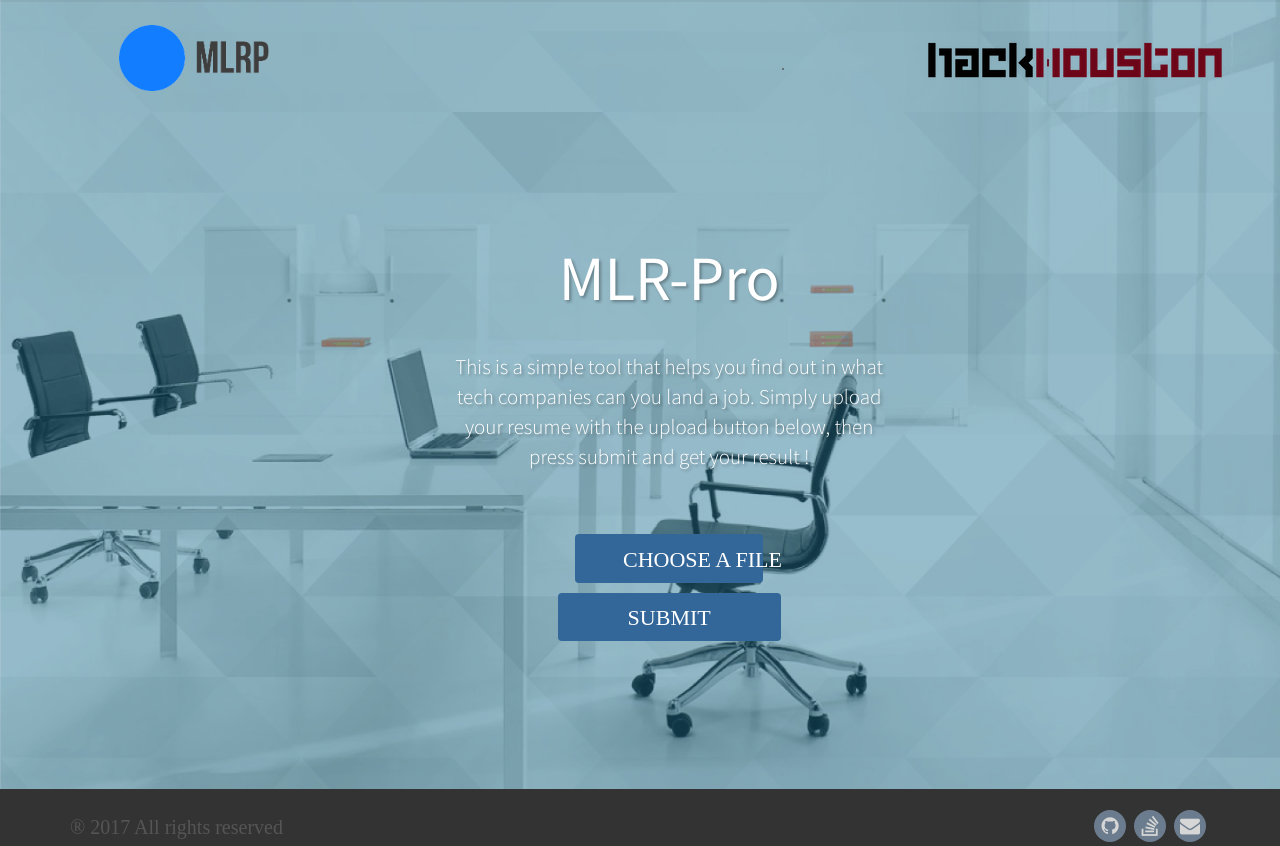
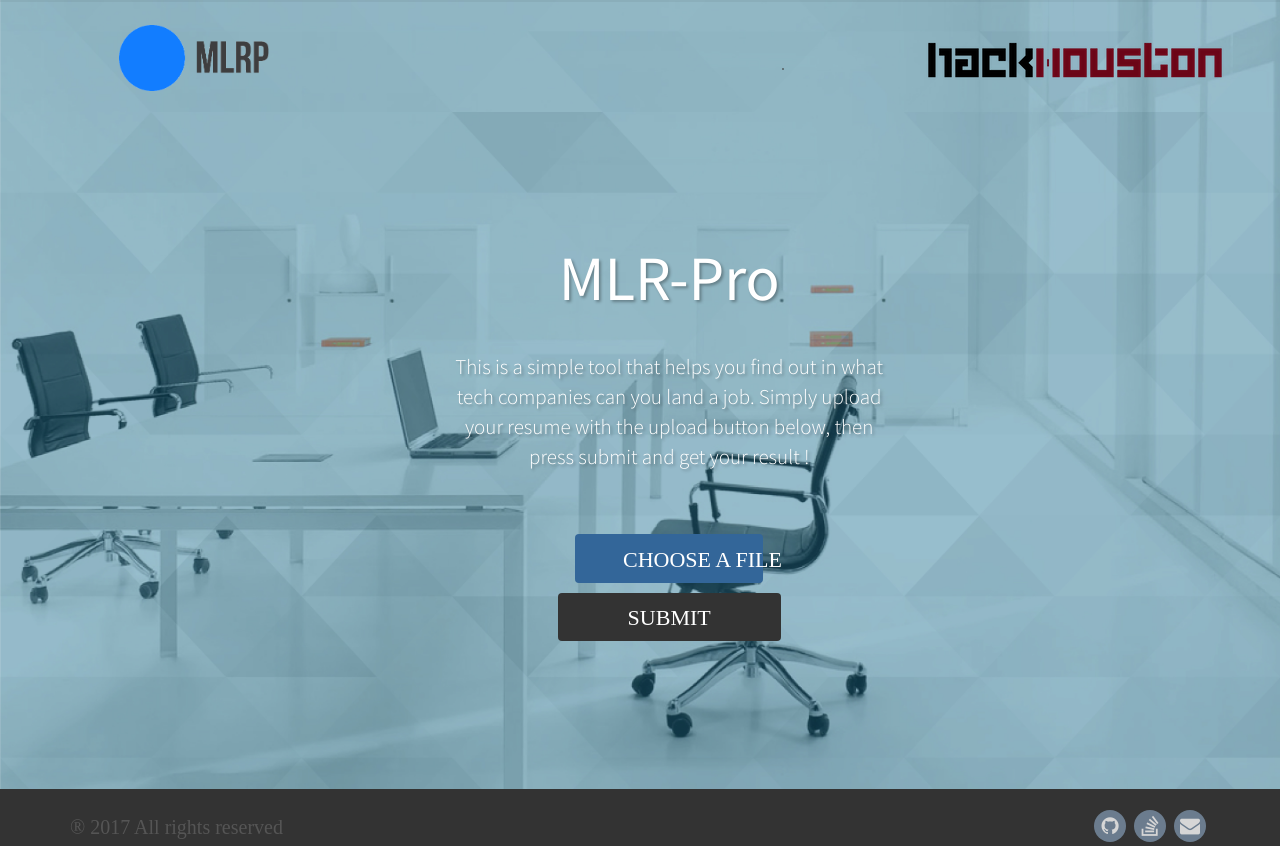
Before and after one commit to MichaelMMeskhi/MLRP, a Flask app: page / in a window 1280 px wide. Shown: the top 846 px of the page. Run offline with Flask 2, Linux system fonts and the light colour scheme; parts of the project's set-up code (start-up, migrations or seed data) failed here and were passed over; some libraries are stand-ins or nearby versions.

Commit message:
Button color changed

```diff
--- a/templates/index.html
+++ b/templates/index.html
@@ -46,7 +46,7 @@
                             <label class= "just" style="padding-top:10px;padding-left:48px;background-color:#336699;font-family:Bebas Neue;font-weight:normal;font-size:22px;color:#FFFFFF;text-align:center;" for="file">Choose a file</label>
 
                         </div>
-                        <input  style="padding-left:70px;padding-right:70px;background-color:#336699;font-family:Bebas Neue;font-weight:normal;font-size:22px;" class ="btn btn-danger" type="submit" value="submit">
+                        <input  style="padding-left:70px;padding-right:70px;background-color:#333333;font-family:Bebas Neue;font-weight:normal;font-size:22px;" class ="btn btn-danger" type="submit" value="submit">
                     </form>
 
                 </div>
```
Also changed, not shown: 1 other file.
